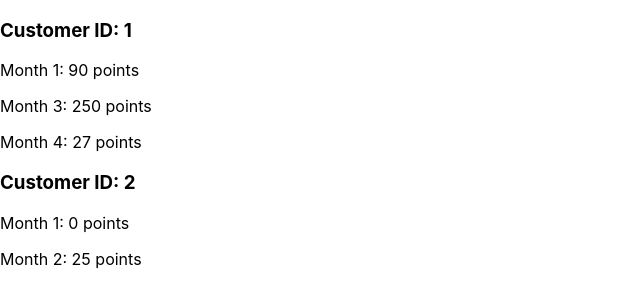
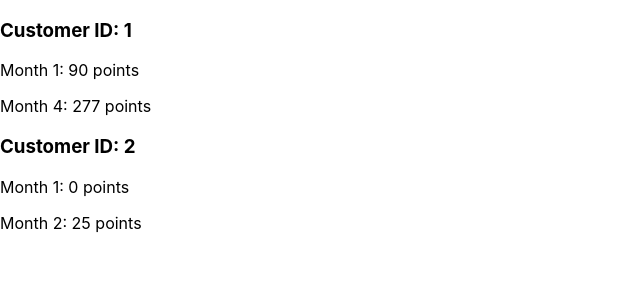
Before and after one commit to Shubh2809/rewards_calculator, a React (Create React App) app: page / in a window 1280 px wide. Shown: the top 306 px of the page, without its empty margins (0-640 px from the left). Built offline with nearby package versions, Linux system fonts and the light colour scheme.

Commit message:
2nd_Commit

```diff
--- a/src/App.js
+++ b/src/App.js
@@ -59,11 +59,10 @@ const RewardPoints = ({ transactions }) => {
   );
 };
 
-// Example usage:
 const transactions = [
   { customerId: 1, amount: 120, date: "2023-01-15" },
   { customerId: 2, amount: 75, date: "2023-02-20" },
-  { customerId: 1, amount: 200, date: "2023-03-05" },
+  { customerId: 1, amount: 200, date: "2023-04-05" },
   { customerId: 2, amount: 50, date: "2023-01-10" },
   { customerId: 1, amount: 77, date: "2023-04-15" },
 ];
```
Also changed, not shown: 1 other file (tests, documents, lock files or other folders).
